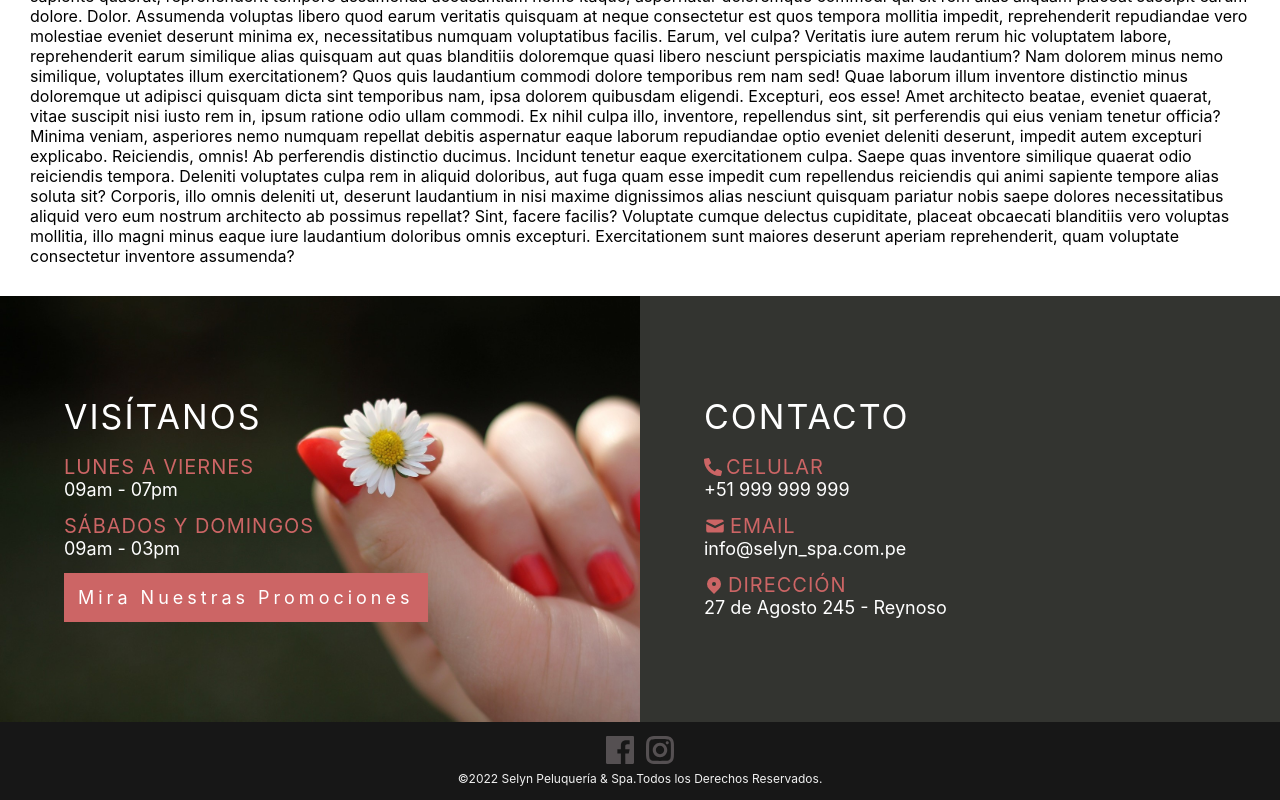
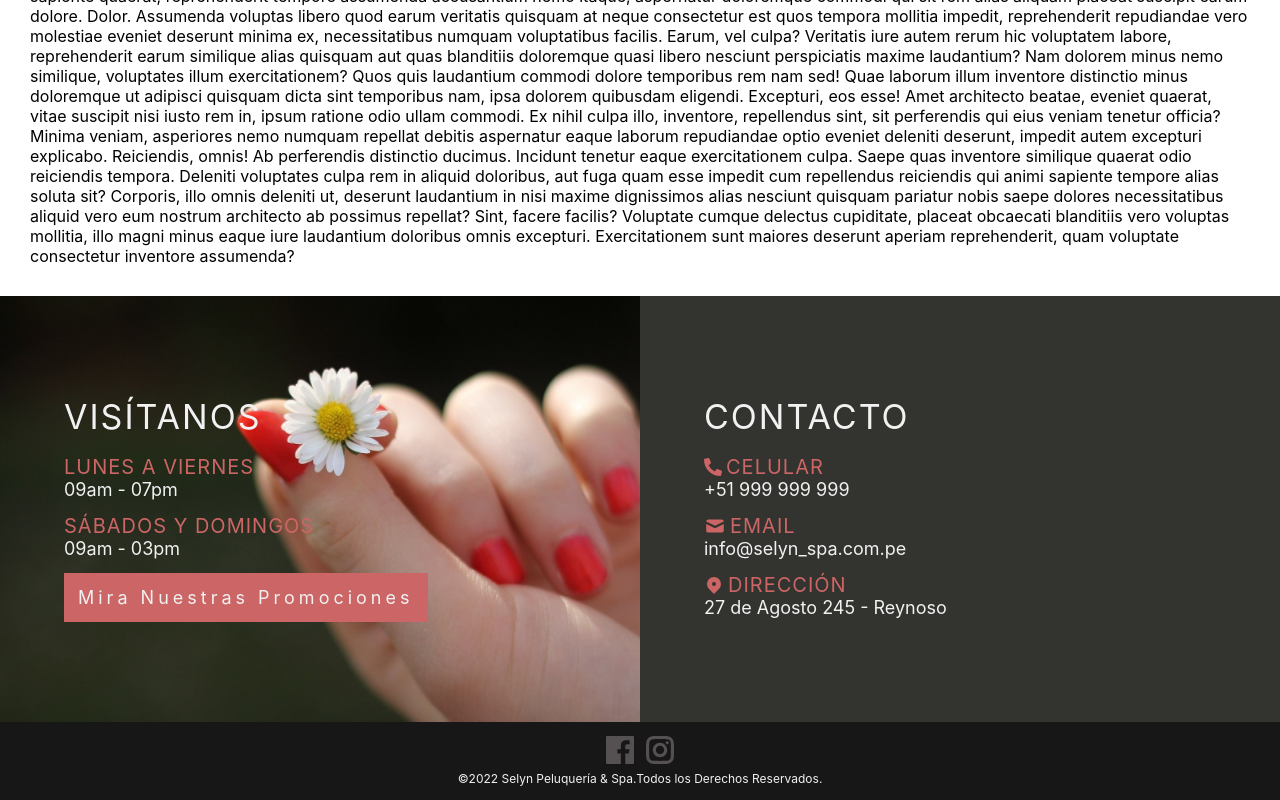
Before and after one commit to sharp1818/next_styled-components, a Next.js app: page / in a window 1280 px wide. Shown: the part 471-1271 px from the top of the page. Built offline with nearby package versions, Linux system fonts and the light colour scheme.

Commit message:
config deploy on heroku

```diff
--- a/components/Footer/Footer.styles.jsx
+++ b/components/Footer/Footer.styles.jsx
@@ -19,7 +19,7 @@ export const ContactLayout = styled.div`
 export const ContactInfo = styled.div`
     display: flex;
     flex-direction: column;
-    color: #ffffff;
+    color: ${COLORS.white_color};
     gap: 14px;
     font-size: 18px;
     padding: 100px 10%;
@@ -35,7 +35,7 @@ export const ContactInfo = styled.div`
       text-transform: uppercase;
       letter-spacing: 1px;
       font-size: 20px;
-      color: #cc6565;
+      color: ${COLORS.pink_color};
       gap: 4px;
         :hover{color:${COLORS.footer_hover_color}}
         svg{
@@ -52,12 +52,12 @@ export const ButtonPromo = styled.div`
     padding: 14px;
     width: fit-content;
     letter-spacing: 4px;
-    background-color: #cc6565;
+    background-color: ${COLORS.pink_color};
     cursor: pointer;
 `
 export const ContactTitle = styled.div`
     font-size: 34px;
-    color: #fff;
+    color: ${COLORS.white_color};
     padding-bottom: 4px;
     letter-spacing: 2px;
     text-transform: uppercase;
@@ -70,10 +70,10 @@ export const FollowIcons = styled.div`
     padding: 0px 0px 4px 0px;
 `;
 export const Copyright = styled.div`
-    color: #f1f1f1;
+    color: ${COLORS.white_color};
     font-size: 12px;
     text-align: center;
-    background-color: #171717;
+    background-color: ${COLORS.copyright_background_color};
     padding: 14px 0px;
     @media screen and (max-width: 370px){
         display: flex;
--- a/components/Nav/Nav.jsx
+++ b/components/Nav/Nav.jsx
@@ -19,10 +19,10 @@ import {RiPhoneLine} from 'react-icons/ri'
 import {FaWhatsappSquare} from 'react-icons/fa'
 const Nav = () => {
   const {width} = useScreenSize();
-  const [navbar, setNavbar] = useState('false');
+  const [navbar, setNavbar] = useState(false);
 
   const changeBackground = () => {
-    if(window.scrollY >= 80) {
+    if(window.scrollY >= 100) {
       setNavbar(true);
     } else {
       setNavbar(false);
--- a/package.json
+++ b/package.json
@@ -8,8 +8,8 @@
   "scripts": {
     "dev": "next dev",
     "build": "next build",
-    "start": "next start",
-    "lint": "next lint"
+    "start": "next start -p $PORT",
+    "heroku-postbuild": "npm run build"
   },
   "dependencies": {
     "next": "12.0.10",
--- a/styles/colors.jsx
+++ b/styles/colors.jsx
@@ -1,11 +1,15 @@
 const COLORS = {
     primary_color: 'rgb(199, 82, 127)',
+    white_color: '#f1f1f1',
+    pink_color: '#cc6565',
     //nav-color
     navBar_background_color: '#e7e7e7',
     navBar_letter_color: 'rgb(85, 80, 82)',// rgb(187, 2, 80)
     //footer-color
     footer_background_color: '#070803d1;',
-    footer_hover_color: 'rgb(107, 16, 54)',
+    copyright_background_color: '#171717',
+    footer_hover_color: 'rgb(173, 57, 57)',
+
 }
 
 export default COLORS;
```
Also changed, not shown: public/images/footer/1.jpg.
